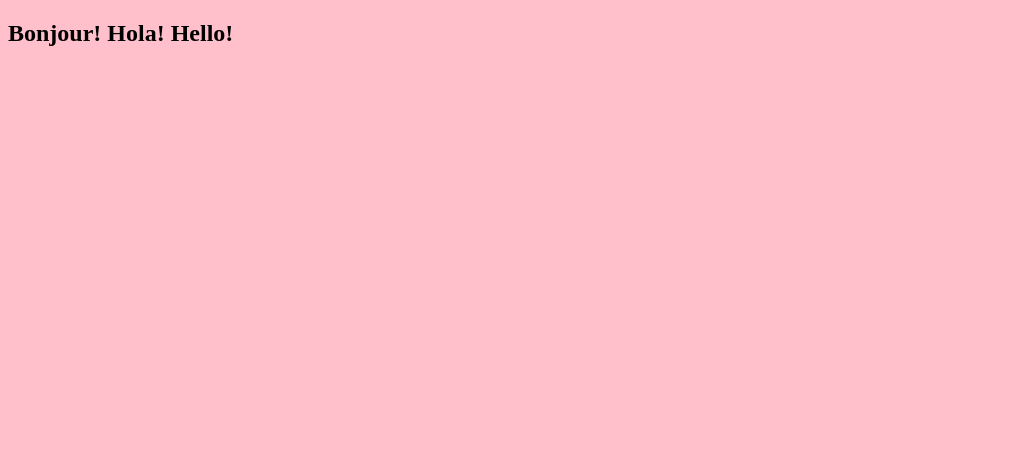
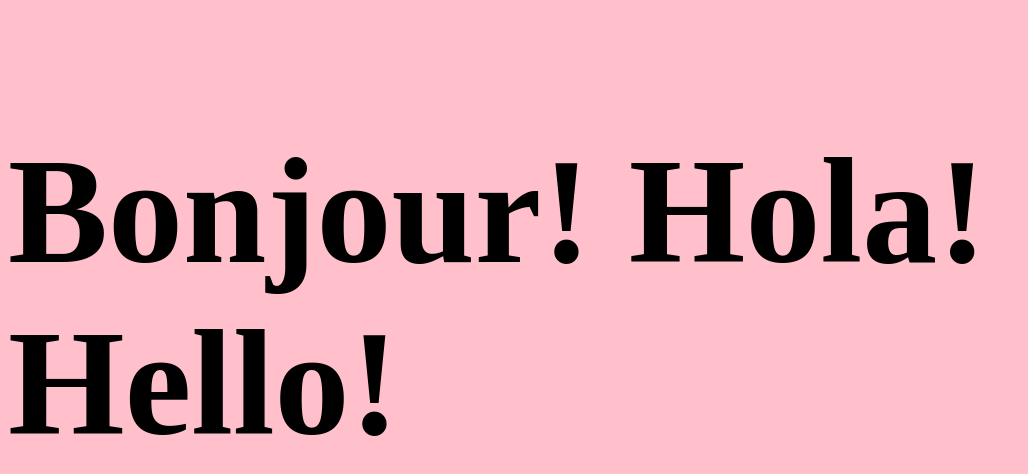
Before and after one commit to val-ue/js-practice, a plain HTML site: page index.html in a window 1280 px wide. Shown: the whole page, without its empty margins (0-1028 px from the left). Drawn offline with Linux system fonts and the light colour scheme.

Commit message:
Changed text style

```diff
--- a/css/styles.css
+++ b/css/styles.css
@@ -1,3 +1,7 @@
 html {
   background-color: pink;
+  font-size: 100px;
 }
+body {
+
+}
```
